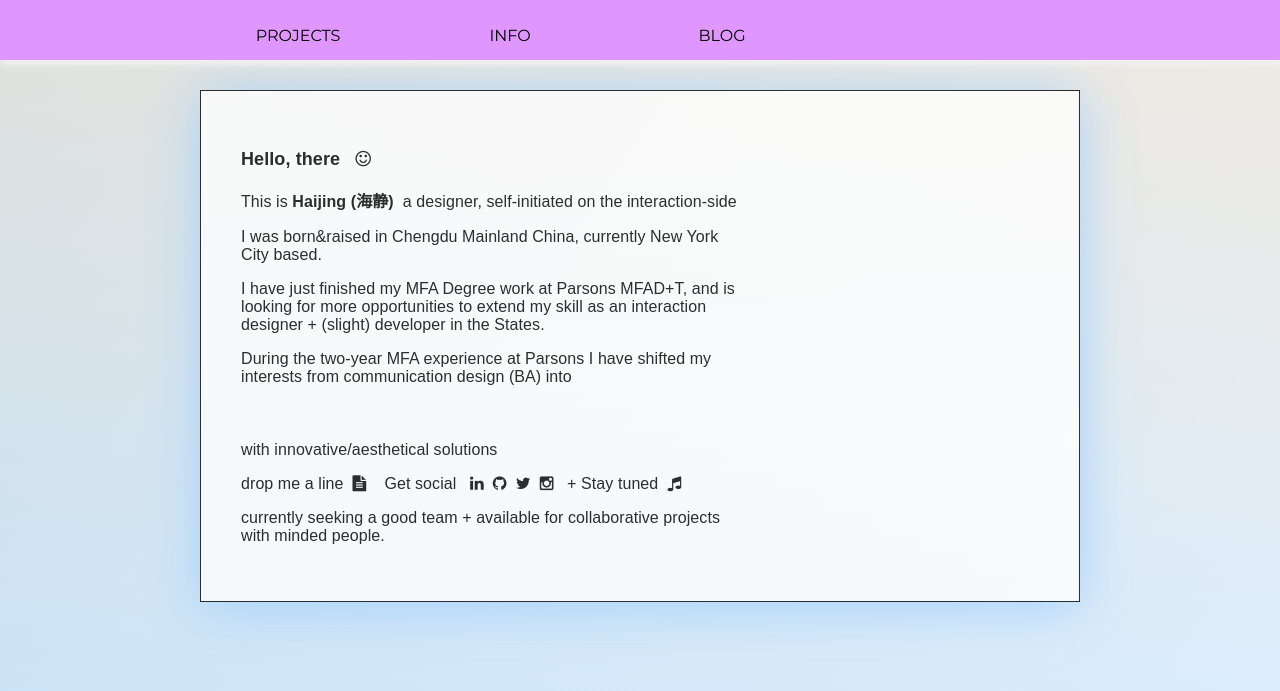
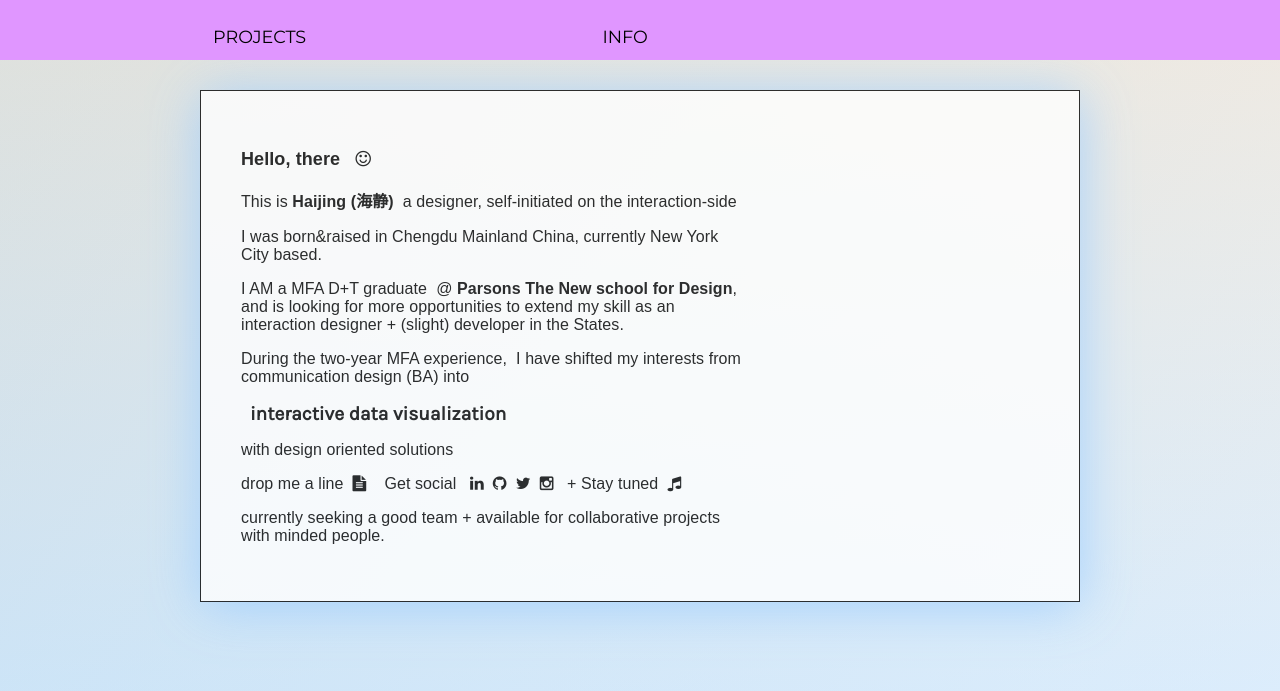
Before and after one commit to haijingliu/Portfolio, a PHP site: page /portfolio/index.php?page=home in a window 1280 px wide. Shown: the top 691 px of the page. Run offline with PHP 8.4, Linux system fonts and the light colour scheme; some libraries are stand-ins or nearby versions.

Commit message:
odified css/main.css

```diff
--- a/css/main.css
+++ b/css/main.css
@@ -19,22 +19,21 @@
 
 
   body{
-
   background: linear-gradient(to bottom right, #D6E8F2, white);
   background: -moz-linear-gradient:(to bottom right, #D6E8F2, #FFCCCC);
   font-size: 100%;
-  width:100%;
+
   }
 
   div#container{
-    width: 100%;/*
-    background:#f2f2eb;*/
+    max-width: 100%;
    background: linear-gradient( rgba(255, 204, 153, 0.25),rgba(153,204,255, 0.25));
   }
 
 
 /*landing page : home.php*/
     section#main{
+
       border-style: solid;
       border-width: 1.4px;
       opacity: 0.8;
@@ -60,48 +60,57 @@
       font-size: 1em;
       letter-spacing:0.005em;
       font-family: "Karla" Helvetica, sans-serif;
-
       text-align: left;
     }
-
     .highlight{
        font-weight: bolder;
     }
-    .highlight a:visited{
+
+
+    .highlight a:hover{
       font-weight: bolder;
-      font-color:#00eb98;
+      color:white!important;
+      transition: background-color,color 0.5s;
+      background-color:#ee403d;
     }
 
   /*-------//navigation//--------------*/
   /*  //NAV// */
   nav#main_nav{
-    width: 100%;
     height: 60px;
-    box-shadow: 1px 5px 6px #f1f1f1;
+    position: fixed;
   }
 
     nav#main_nav ul#nav_list{
+      height: 60px;
+      display: -moz-box;
       display: inherit;
       display: -webkit-box;
+      display: -ms-flexbox;   /* TWEENER - IE 10 */
       display: -webkit-flex;
       flex-flow: row wrap;
-      webkit-flex-direction: row;
+      -webkit-flex-direction: row;
+
     }
       .nav_list{
-        position: fixed;
+        width: 100%;
         z-index: 99999;
       }
 
       nav#main_nav ul#nav_list li{
-        height: 60px;
+        flex-flow: row wrap;
         width: 15%;
+        text-align: center;
       }
 
+
       nav#main_nav ul li.link{
+            margin-left:12%;
             padding: 10px;
-            font-size: 1em;
+            font-size: 1.1em;
             font-family: "Montserrat",sans-serif;
             text-align:center;
+
         }
 
           nav#main_nav ul#nav_list li.link a{
--- a/includes/footer.php
+++ b/includes/footer.php
@@ -1,4 +1,3 @@
 <footer id="main_footer">
 <p>Hai Jing Liu 1988 - 2014 All Rights Reserved<br/>hello@haijing.info<br/>Proudly Hand coded<br/></p>
-
 </footer>
--- a/includes/head.php
+++ b/includes/head.php
@@ -1,11 +1,10 @@
 <head>
 <meta charset="utf-8">
-<meta http-equiv="X-UA-Compatible" content="chrome=1"> <!--??-->
-<title>Haijing Liu Interaction Designer</title>
+<meta http-equiv="X-UA-Compatible" content="chrome=1">
+<title>Haijing Liu | Designer Interaction</title>
 <meta name="description" content= "Haijing's Portfolio."/>
 <meta name="keywords" content= "design portfolio"/>
 <meta name="owner" content="hello@haijing.info"/>
 <meta name="author" content="Haijing Liu"/>
-
 <meta name="viewport" content="width=device-width"/>
 </head>
--- a/includes/home.php
+++ b/includes/home.php
@@ -4,25 +4,29 @@
       <section id="main">
       <section id="about">
          <p style="font-weight:bold;font-size:large">Hello, there &nbsp;&nbsp;<i class="fa fa-smile-o"></i></p>
-         <p>This is <span class="highlight" style="font-weight:bold, font-size:large; " > Haijing (海静)</span> &nbsp;a designer, self-initiated on the interaction-side</p><p>I was born&raised in Chengdu Mainland China,
+         <p>This is <span class="highlight"> <a>Haijing (海静)</a></span> &nbsp;a designer, self-initiated on the interaction-side</p><p>I was born&raised in Chengdu Mainland China,
          currently New York City based.</p>
-         <P>I have just finished my MFA Degree work at <a  href="http://www.newschool.edu/parsons/mfa-design-technology/" target="_blank" style="text-decoration: none; color: #000000 "> Parsons MFAD+T</a>, and is looking for more opportunities to extend my skill as an interaction designer + (slight) developer in the States.</p>
-         <p>During the two-year MFA experience at Parsons I have shifted my interests from communication design (BA) into</p>
+         <P>I AM a MFA D+T graduate&nbsp; @ <span class="highlight">
+         <a  href="http://www.newschool.edu/parsons/mfa-design-technology/
+         "target="_blank" style="text-decoration: none; color: #000000 ">
+         Parsons The New school for Design</a></span>,
+         and is looking for more opportunities to extend my skill as an interaction designer + (slight) developer in the States.</p>
+         <p>During the two-year MFA experience,&nbsp; I have shifted my interests from communication design (BA) into</p>
          &nbsp;
          <span id ="in"></span></p>
 
-         <p>with innovative/aesthetical solutions</p>
+         <p>with design oriented solutions</p>
 
       <p>drop me a line&nbsp;
-      <a href= "haijing@haijing.info" target="_blank" style="text-decoration: none; color: #000000 " ><i class="fa fa-file-text"></i></a>&nbsp;&nbsp;&nbsp;
+      <span class="highlight"> <a href= "haijing@haijing.info" target="_blank" style="text-decoration: none; color: #000000 " ><i class="fa fa-file-text"></i></a></span>&nbsp;&nbsp;&nbsp;
       Get social &nbsp;
-      <a href="https://www.linkedin.com/pub/haijing-liu/42/96b/6b7" target="_blank" style="text-decoration: none; color:#000000"><i class ="fa fa-linkedin"></i></a>&nbsp;
-      <a href="https://github.com/carrieriot5" target="_blank" style="text-decoration: none; color: #000000 " ><i class="fa fa-github "></i></a>&nbsp;
-      <a href="https://twitter.com/charl28th" target="_blank" style="text-decoration: none; color: #000000 " ><i class="fa fa-twitter "></i></a>&nbsp;
-      <a href="instagram.com/haijing28" target="_blank" style="text-decoration: none; color: #000000 " >
-      <i class="fa fa-instagram "></i></a>&nbsp;&nbsp; + Stay tuned&nbsp;
-      <a href="http://www.last.fm/user/umaloto" target="_blank" style="text-decoration: none; color: #000000" >
-      <i class="fa fa-music"></i></a>
+      <span class="highlight"> <a href="https://www.linkedin.com/pub/haijing-liu/42/96b/6b7" target="_blank" style="text-decoration: none; color:#000000"><i class ="fa fa-linkedin"></i></a></span>&nbsp;
+      <span class="highlight"><a href="https://github.com/haijingliu" target="_blank" style="text-decoration: none; color: #000000 " ><i class="fa fa-github "></i></a></span>&nbsp;
+      <span class="highlight"><a href="https://twitter.com/charl28th" target="_blank" style="text-decoration: none; color: #000000 " ><i class="fa fa-twitter "></i></a></span>&nbsp;
+      <span class="highlight"><a href="https://instagram.com/haijing28" target="_blank" style="text-decoration: none; color: #000000 " >
+      <i class="fa fa-instagram "></i></a></span>&nbsp;&nbsp; + Stay tuned&nbsp;
+      <span class="highlight"><a href="http://www.last.fm/user/umaloto" target="_blank" style="text-decoration: none; color: #000000" >
+      <i class="fa fa-music"></i></a></span>
       </p>
        <p>currently seeking a good team + available for collaborative projects with minded people.</p>
       </section>
--- a/includes/nav.php
+++ b/includes/nav.php
@@ -1,8 +1,8 @@
 <nav id="main_nav" class="nav_list">
       <ul id="nav_list">
-            <li><a id = "navLogo" href="http://haijing.info"></a></li>
+            <!--li><a id = "navLogo" href="http://haijing.info"></a></li-->
             <li class="link"><a class="navWork" href="http://localhost/portfolio/#section_work">PROJECTS</a></li>
-            <li class="link"><a class="navAbout" href="http://localhost/portfolio/#main">INFO</li>
-            <li class="link"><a class ="navBlog" href="http://haijingliu.tumblr.com">BLOG</a></li>
+            <li class="link"><a class="navAbout" href="http://localhost/portfolio/#main">INFO</a></li>
+            <!--li class="link"><a class ="navBlog" href="http://haijingliu.tumblr.com">BLOG</a></li-->
       </ul>
 </nav>
--- a/includes/section_work.php
+++ b/includes/section_work.php
@@ -1,5 +1,6 @@
 
 
+<?php include_once 'includes/section_work.php' ?>
 
 <section id="section_work">
 <ul id="work_list">
--- a/index.php
+++ b/index.php
@@ -1,7 +1,7 @@
 	<!Doctype html>
 	<html>
 
-	<?php include 'includes/head.php' ?>
+	<?php include 'includes/head.php';?>
 	<body>
 		<div id='container'>
 			<?php
@@ -17,14 +17,13 @@
 			  }
 	   ?>
 	   </div>
+
 	   <!--- end container -->
 
        <?php include_once 'includes/section_work.php';?>
+       <?php include_once 'includes/footer.php';?>
 
-	    <?php include_once 'includes/footer.php' ?>
-
-
-       <!--css code-->
+        <!--css code-->
 		<link rel ="stylesheet" href="css/main.css">
 		<link rel ="stylesheet" href="css/normalize.css">
 		<link rel ="stylesheet" hred="css/normalize.min.css">
--- a/js/main.js
+++ b/js/main.js
@@ -35,12 +35,12 @@ document.getElementById('in').style.fontWeight="bold";
 document.getElementById('in').style.fontSize="larger";
 
 var In= document.getElementById('in');
-var in_list = [ "metaphorical interfaces", "hyper-media communications", "interactive data visualization", " "];
+var in_list = [ "intuitive interfaces", "hyper-media communications", "interactive data visualization", "Internet of Things"];
 
 var newAm = window.setInterval( function() {
    var num = Math.floor(Math.random() * in_list.length);
    In.innerHTML = in_list[num];
-}, 1680);
+}, 1080);
 
 //---*----nav//home//about//changing doing---*---//
 document.getElementById('doing').style.color="black";
@@ -49,9 +49,46 @@ document.getElementById('doing').style.fontWeight="bold";
 document.getElementById('doing').style.fontSize="normal";
 
 var Do= document.getElementById('doing');
-var do_list = [ "circuits designing", "coding", "soldering", "tinkering"];
+var do_list = [ ];
 
 var newDo = window.setInterval( function(){
    var num = Math.floor(Math.random() * do_list.length);
    Do.innerHTML = do_list[num];
 }, 1400);
+
+
+//*---scrolling js----*//
+
+
+$( document ).ready(function() {
+  if(location.hash == "#main"){
+    $('#about').slideDown("slow");
+  };
+});
+
+
+//smooth scrolling
+$(function() {
+  $('a[href*=#]:not([href=#])').click(function() {
+    if (location.pathname.replace(/^\//,'') == this.pathname.replace(/^\//,'') && location.hostname == this.hostname)
+    {
+      var target = $(this.hash);
+      target = target.length ? target : $('[name=' + this.hash.slice(1) +']');
+      if (target.length) {
+        if(target.selector == "#main"){
+          if($(window).scrollTop() > 600){
+            $('#about').slideDown();
+            $('article#logo_wrapper img').addClass('hide');
+          } else {
+            $('#about').slideToggle();
+            $('article#logo_wrapper img').toggleClass('hide');
+          }
+        }
+        $('html,body').animate({
+          scrollTop: target.offset().top-50
+        }, 1000);
+        return false;
+      }
+    }
+  });
+});
```
Also changed, not shown: other parts of css/main.css (+50 -28 lines), copterwish.php (+12 -3 lines), sprayit.php (+5 -6 lines), 1 other file. Lines whose indentation alone changed are shown as unchanged.
